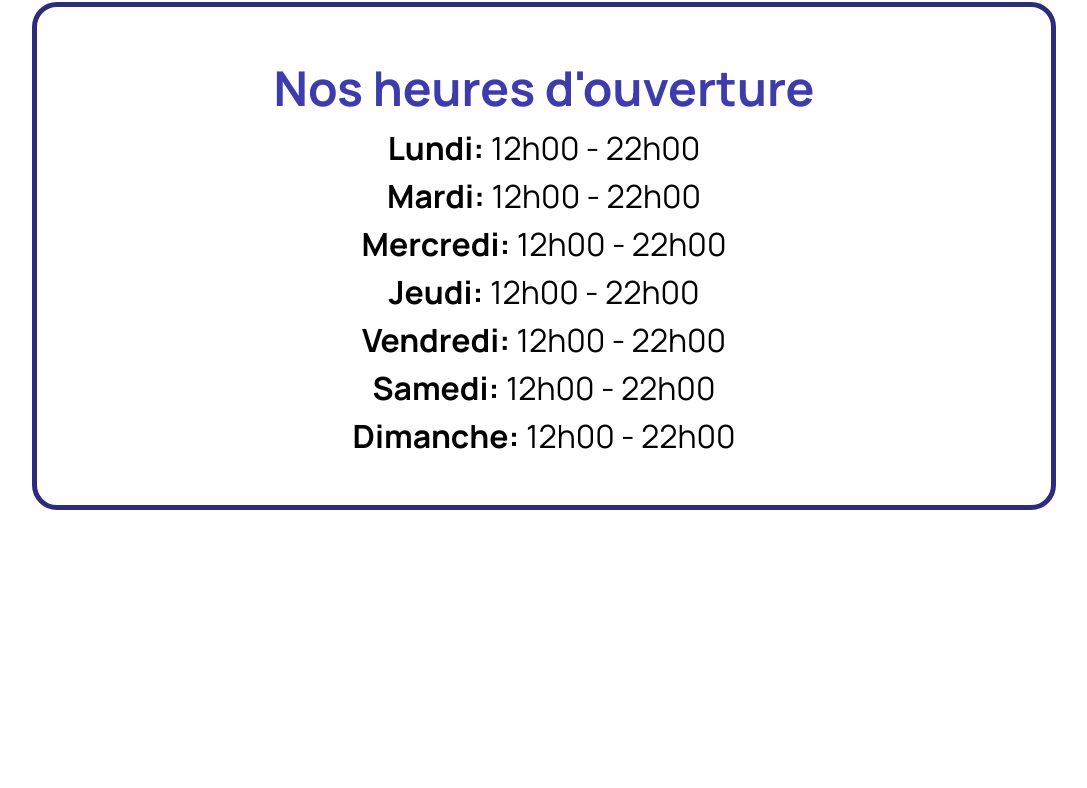
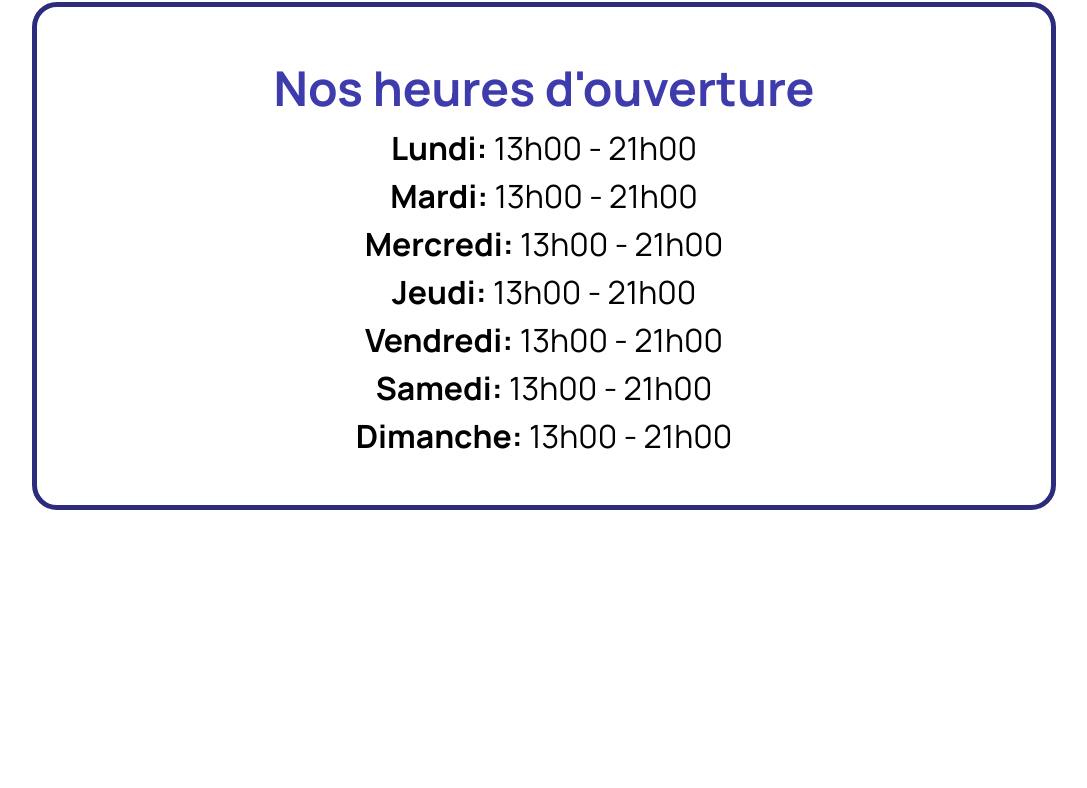
Before and after one commit to Warsator14/cremerielesdelicesgivres, a plain HTML site: page index.html in a window 1280 px wide. Shown: the part 2336-3124 px from the top of the page, without its empty margins (96-1183 px from the left). Drawn offline with Linux system fonts and the light colour scheme.

Commit message:
Update index.html

```diff
--- a/index.html
+++ b/index.html
@@ -53,13 +53,13 @@
 
                 <section class="horaire">
                     <h2>Nos heures d'ouverture</h2>
-                    <p><span>Lundi: </span>12h00 - 22h00</p>
-                    <p><span>Mardi: </span>12h00 - 22h00</p>
-                    <p><span>Mercredi: </span>12h00 - 22h00</p>
-                    <p><span>Jeudi: </span>12h00 - 22h00</p>
-                    <p><span>Vendredi: </span>12h00 - 22h00</p>
-                    <p><span>Samedi: </span>12h00 - 22h00</p>
-                    <p><span>Dimanche: </span>12h00 - 22h00</p>
+                    <p><span>Lundi: </span>13h00 - 21h00</p>
+                    <p><span>Mardi: </span>13h00 - 21h00</p>
+                    <p><span>Mercredi: </span>13h00 - 21h00</p>
+                    <p><span>Jeudi: </span>13h00 - 21h00</p>
+                    <p><span>Vendredi: </span>13h00 - 21h00</p>
+                    <p><span>Samedi: </span>13h00 - 21h00</p>
+                    <p><span>Dimanche: </span>13h00 - 21h00</p>
                 </section>
                 <a href="https://www.facebook.com/profile.php?id=61573006613757" target="_blank"
                     rel="noopener noreferrer">
```
